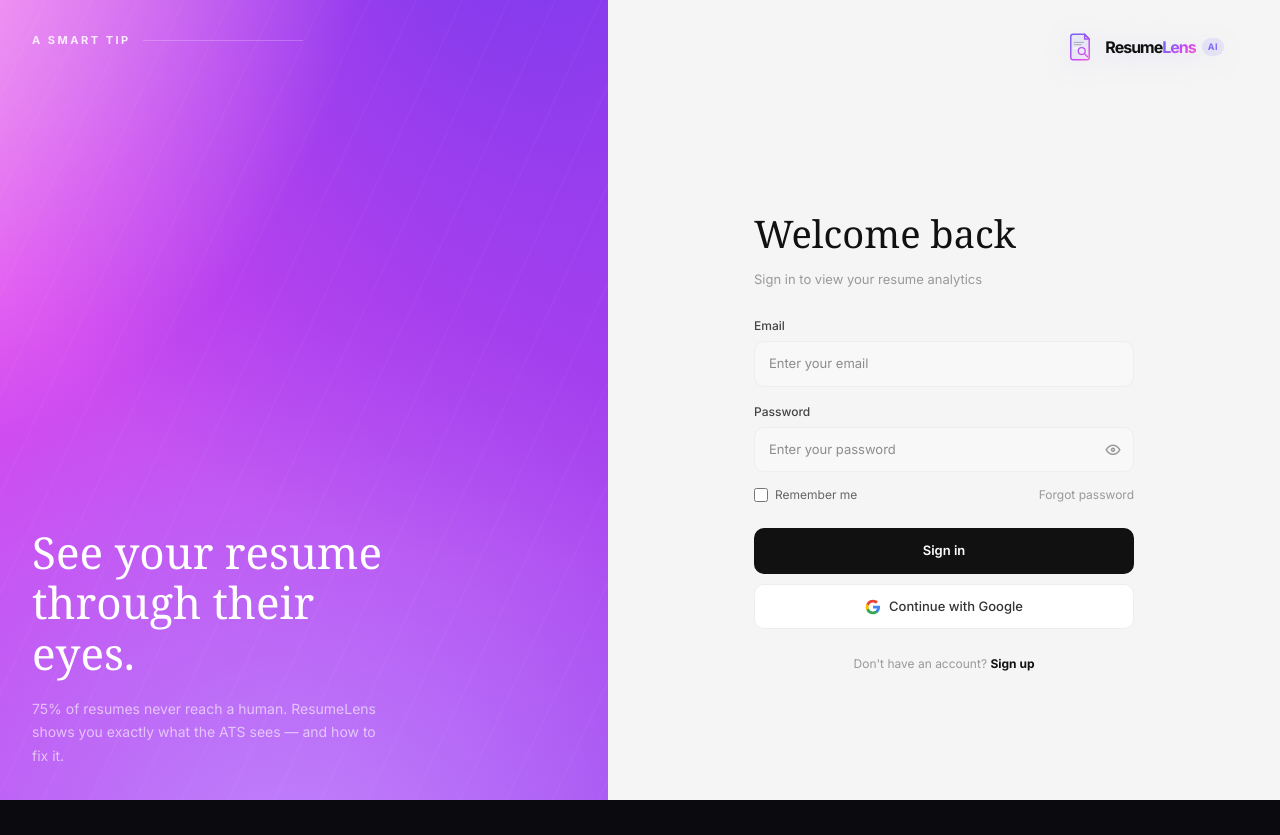
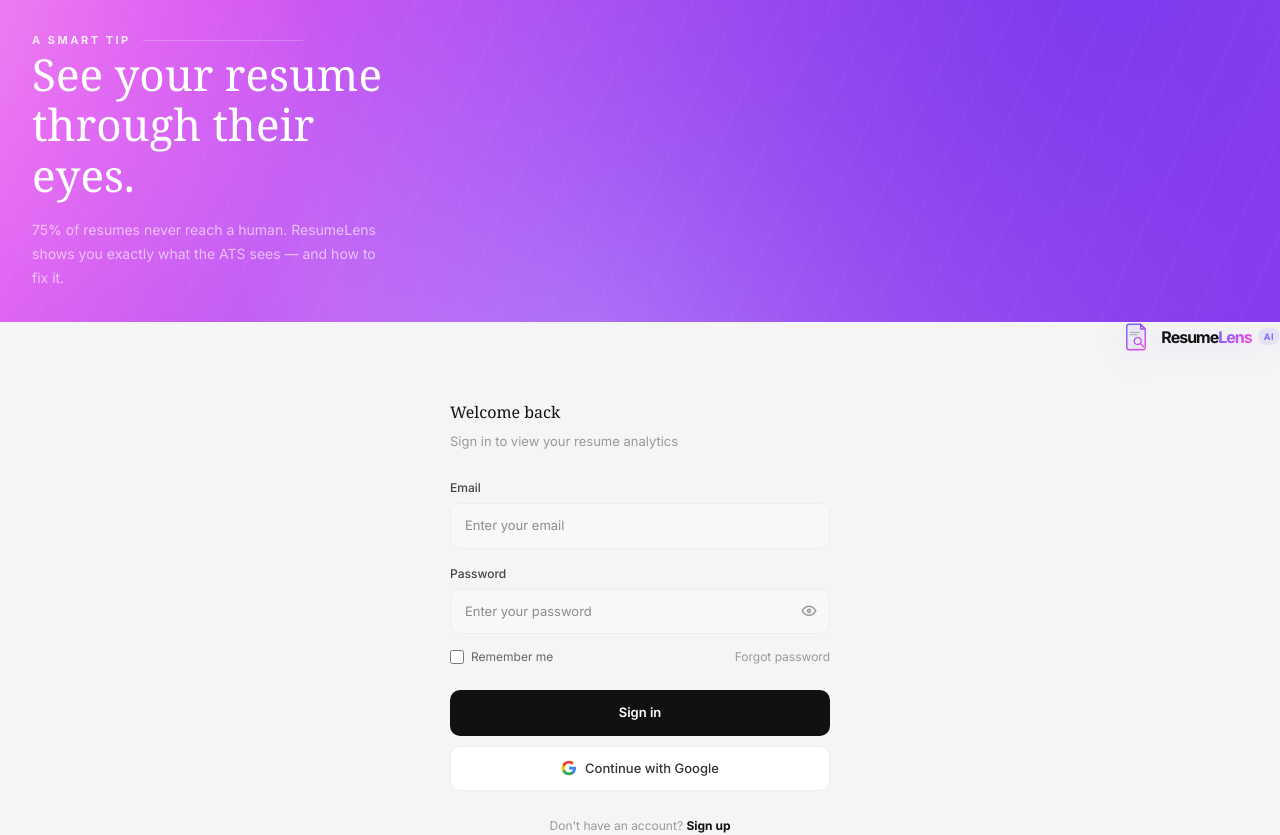
Before and after one commit to LovishAul1224/ResumeLensAI, a React (Vite) app in the folder frontend/: page /login in a window 1280 px wide. Before the commit the page ends 800 px from the top, so only its background shows below. Built offline with nearby package versions, Linux system fonts and the light colour scheme; no server answers.

Commit message:
updated Auth.jsx

```diff
--- a/frontend/src/components/Auth.jsx
+++ b/frontend/src/components/Auth.jsx
@@ -100,10 +100,9 @@
       className="auth-container"
       style={{
         minHeight: "100vh",
-        width: "100vw",
+        width: "100%",
         display: "grid",
-        gridTemplateColumns: "0.95fr 1.05fr",
-        overflow: "hidden",
+        overflowX: "hidden",
         fontFamily: "'Inter', sans-serif",
       }}
     >
@@ -114,20 +113,12 @@
         animate={{
           opacity: 1,
           x: 0,
-    backgroundPosition: [
-      "0% 50%",
-      "100% 50%",
-      "0% 50%",
-    ],
+          backgroundPosition: ["0% 50%", "100% 50%", "0% 50%"],
         }}
         transition={{
           opacity: { duration: 0.6 },
           x: { duration: 0.6 },
-    backgroundPosition: {
-      duration: 15,
-      repeat: Infinity,
-      ease: "linear",
-    },
+          backgroundPosition: { duration: 15, repeat: Infinity, ease: "linear" },
         }}
         style={{
           position: "relative",
@@ -136,14 +127,12 @@
           display: "flex",
           flexDirection: "column",
           justifyContent: "space-between",
-
           background: `
             radial-gradient(circle at 20% 20%, #ffb4f8 0%, transparent 35%),
             radial-gradient(circle at 80% 20%, #7c3aed 0%, transparent 40%),
             radial-gradient(circle at 60% 80%, #c084fc 0%, transparent 40%),
             linear-gradient(135deg, #f9a8d4 0%, #d946ef 40%, #7c3aed 100%)
           `,
-
           backgroundSize: "200% 200%",
         }}
       >
@@ -163,12 +152,7 @@
           initial={{ opacity: 0, y: -10 }}
           animate={{ opacity: 1, y: 0 }}
           transition={{ delay: 0.2, duration: 0.5 }}
-          style={{
-            display: "flex",
-            alignItems: "center",
-            gap: "12px",
-            zIndex: 1,
-          }}
+          style={{ display: "flex", alignItems: "center", gap: "12px", zIndex: 1 }}
         >
           <span
             style={{
@@ -224,26 +208,20 @@
       </motion.div>
 
       {/* RIGHT — form */}
-      {/* RIGHT — form */}
       <div
         className="auth-right-panel"
         style={{
-          background: "#f5f5f5", // or "#fff"
-          padding: "32px 56px",
+          background: "#f5f5f5",
           display: "flex",
           flexDirection: "column",
-          minHeight: "100vh",
+          minHeight: "100%",
         }}
       >
         <motion.div
           initial={{ opacity: 0, y: -10 }}
           animate={{ opacity: 1, y: 0 }}
           transition={{ delay: 0.15, duration: 0.5 }}
-          style={{
-            display: "flex",
-            justifyContent: "flex-end",
-            marginBottom: "48px",
-          }}
+          style={{ display: "flex", justifyContent: "flex-end", marginBottom: "48px" }}
         >
           <Logo size={30} />
         </motion.div>
@@ -263,9 +241,9 @@
           }}
         >
           <h1
+            className="auth-heading"
             style={{
               fontFamily: "Georgia, 'Times New Roman', serif",
-              fontSize: "38px",
               color: "#111",
               marginBottom: "8px",
               fontWeight: 400,
@@ -404,12 +382,7 @@
                 }}
               >
                 <label
-                  style={{
-                    display: "flex",
-                    alignItems: "center",
-                    gap: "7px",
-                    cursor: "pointer",
-                  }}
+                  style={{ display: "flex", alignItems: "center", gap: "7px", cursor: "pointer" }}
                 >
                   <input
                     type="checkbox"
@@ -424,9 +397,7 @@
                   />
                   Remember me
                 </label>
-                <span style={{ cursor: "pointer", color: "#999" }}>
-                  Forgot password
-                </span>
+                <span style={{ cursor: "pointer", color: "#999" }}>Forgot password</span>
               </div>
             )}
             {isSignup && <div style={{ marginTop: "8px" }} />}
@@ -451,11 +422,7 @@
                 fontFamily: "inherit",
               }}
             >
-              {loading
-                ? "Please wait…"
-                : isSignup
-                ? "Create account"
-                : "Sign in"}
+              {loading ? "Please wait…" : isSignup ? "Create account" : "Sign in"}
             </motion.button>
 
             <motion.button
@@ -482,35 +449,16 @@
               }}
             >
               <svg width="16" height="16" viewBox="0 0 24 24">
-                <path
-                  fill="#4285F4"
-                  d="M22.56 12.25c0-.78-.07-1.53-.2-2.25H12v4.26h5.92c-.26 1.37-1.04 2.53-2.21 3.31v2.77h3.57c2.08-1.92 3.28-4.74 3.28-8.09z"
-                />
-                <path
-                  fill="#34A853"
-                  d="M12 23c2.97 0 5.46-.98 7.28-2.66l-3.57-2.77c-.98.66-2.23 1.06-3.71 1.06-2.86 0-5.29-1.93-6.16-4.53H2.18v2.84C3.99 20.53 7.7 23 12 23z"
-                />
-                <path
-                  fill="#FBBC05"
-                  d="M5.84 14.09c-.22-.66-.35-1.36-.35-2.09s.13-1.43.35-2.09V7.07H2.18C1.43 8.55 1 10.22 1 12s.43 3.45 1.18 4.93l2.85-2.22.81-.62z"
-                />
-                <path
-                  fill="#EA4335"
-                  d="M12 5.38c1.62 0 3.06.56 4.21 1.64l3.15-3.15C17.45 2.09 14.97 1 12 1 7.7 1 3.99 3.47 2.18 7.07l3.66 2.84c.87-2.6 3.3-4.53 6.16-4.53z"
-                />
+                <path fill="#4285F4" d="M22.56 12.25c0-.78-.07-1.53-.2-2.25H12v4.26h5.92c-.26 1.37-1.04 2.53-2.21 3.31v2.77h3.57c2.08-1.92 3.28-4.74 3.28-8.09z" />
+                <path fill="#34A853" d="M12 23c2.97 0 5.46-.98 7.28-2.66l-3.57-2.77c-.98.66-2.23 1.06-3.71 1.06-2.86 0-5.29-1.93-6.16-4.53H2.18v2.84C3.99 20.53 7.7 23 12 23z" />
+                <path fill="#FBBC05" d="M5.84 14.09c-.22-.66-.35-1.36-.35-2.09s.13-1.43.35-2.09V7.07H2.18C1.43 8.55 1 10.22 1 12s.43 3.45 1.18 4.93l2.85-2.22.81-.62z" />
+                <path fill="#EA4335" d="M12 5.38c1.62 0 3.06.56 4.21 1.64l3.15-3.15C17.45 2.09 14.97 1 12 1 7.7 1 3.99 3.47 2.18 7.07l3.66 2.84c.87-2.6 3.3-4.53 6.16-4.53z" />
               </svg>
               Continue with Google
             </motion.button>
           </form>
 
-          <div
-            style={{
-              textAlign: "center",
-              fontSize: "12px",
-              color: "#999",
-              marginTop: "26px",
-            }}
-          >
+          <div style={{ textAlign: "center", fontSize: "12px", color: "#999", marginTop: "26px" }}>
             {isSignup ? "Already have an account? " : "Don't have an account? "}
             <span
               onClick={() => {
```
Lines whose indentation alone changed are shown as unchanged.
